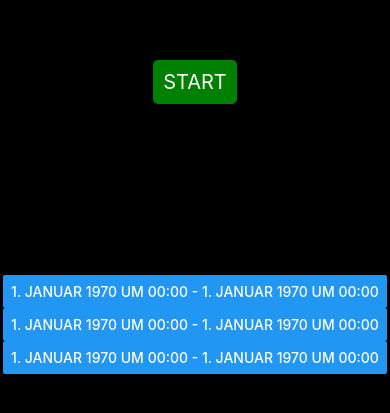
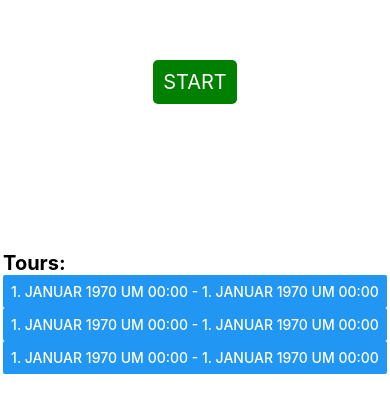
Before and after one commit to scray/logbook-app, a React Native app in the folder frontend/: screen / in a window 390 px wide. Shown: the part 109-522 px from the top of the page. Built offline with nearby package versions, Linux system fonts and the light colour scheme.

Commit message:
#1 style: changed background color to white

```diff
--- a/frontend/App.tsx
+++ b/frontend/App.tsx
@@ -18,7 +18,7 @@ export default function App() {
 const styles = StyleSheet.create({
     container: {
         flex: 1,
-        backgroundColor: '#000',
+        backgroundColor: '#fff',
         alignItems: 'center',
         justifyContent: 'center',
     },
```
